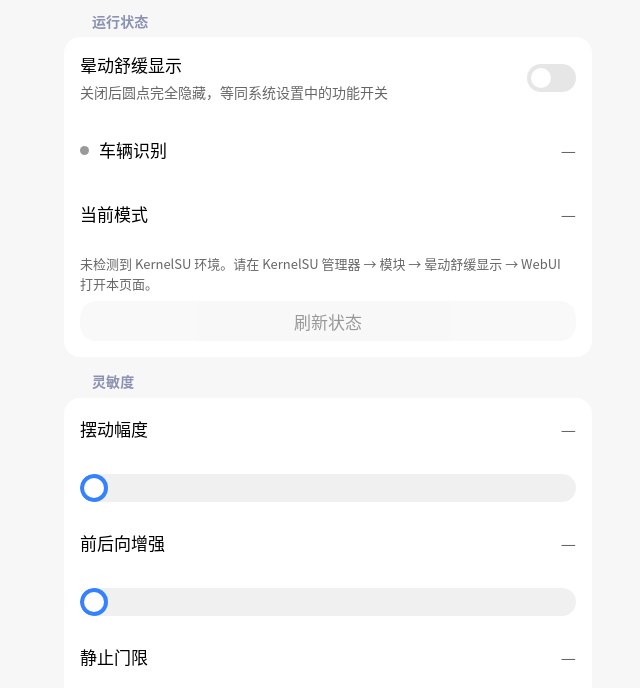
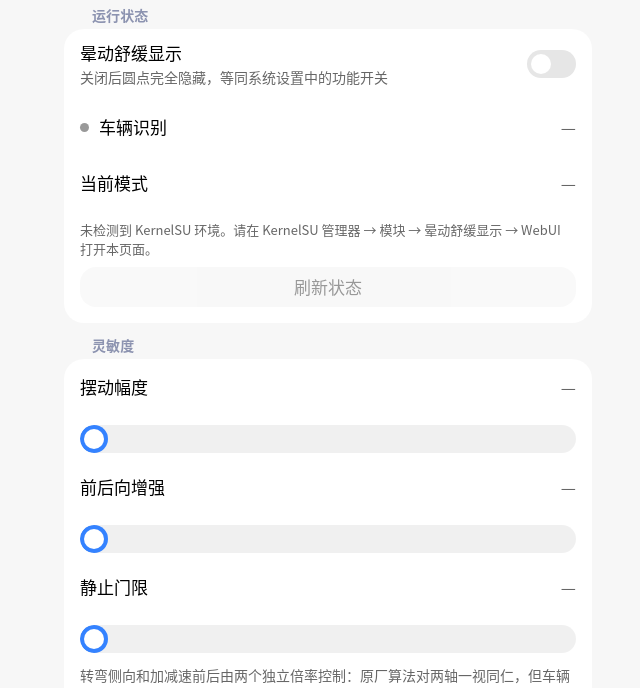
Before and after one commit to MieAiiii/oplus-antidizzy-module, a plain HTML site: page module/webroot/index.html in a window 1280 px wide. Shown: the part 65-753 px from the top of the page, without its empty margins (312-952 px from the left). Drawn offline with Linux system fonts and the light colour scheme.

Commit message:
release: v7.4 — 紧凑布局回归 + 卡片圆角 20dp
- 选项行 56dp / 上下内距 12dp，组标题与滑杆间距收紧
- 卡片圆角 16dp → 20dp（squircle 平滑圆角）

```diff
--- a/module/webroot/index.html
+++ b/module/webroot/index.html
@@ -116,23 +116,23 @@
   /* ===== SmallTitle：subtitle(14sp Bold) + onBackgroundVariant + PaddingValues(28, 8) ===== */
   .group-title {
     font-size: 14px; font-weight: 700; color: var(--on-bg-variant);
-    padding: 0 28px; margin: 14px 0 6px;
+    padding: 0 28px; margin: 8px 0 4px;
     letter-spacing: .1px;
   }
 
-  /* ===== Card：16dp squircle 平滑圆角（miuix-squircle），surfaceContainer，无阴影 ===== */
+  /* ===== Card：20dp squircle 平滑圆角（miuix-squircle），surfaceContainer，无阴影 ===== */
   .card {
     background: var(--card);
-    border-radius: 16px;
+    border-radius: 20px;
     corner-shape: squircle;         /* Chrome 133+：超椭圆平滑圆角（miuix squircle） */
     overflow: hidden;
     margin-bottom: 12px;            /* miuix 卡片间距 12dp */
   }
   .card:last-child { margin-bottom: 0; }
 
-  /* ===== BasicComponent：minHeight 64dp（宽松版），InsideMargin 16dp，标题 17sp Medium ===== */
+  /* ===== BasicComponent：minHeight 56dp（紧凑版），InsideMargin 16dp，标题 17sp Medium ===== */
   .mi-row {
-    position: relative; min-height: 64px; padding: 16px;
+    position: relative; min-height: 56px; padding: 12px 16px;
     display: flex; align-items: center; justify-content: space-between; gap: 12px;
   }
   /* 行间分隔线：已按需求关闭（如需恢复把下面规则取消注释） */
@@ -145,7 +145,7 @@
   .mi-row.pressable:active { transform: scale(.985); background: var(--press); }
   .row-main { flex: 1; min-width: 0; }
   .row-title { font-size: 17px; font-weight: 500; }      /* headline1 + Medium */
-  .row-summary { font-size: 14px; color: var(--summary); margin-top: 4px; line-height: 1.45; }
+  .row-summary { font-size: 14px; color: var(--summary); margin-top: 2px; line-height: 1.4; }
   .row-value { font-size: 17px; color: var(--summary); font-variant-numeric: tabular-nums; white-space: nowrap; }
   .row-label { display: flex; align-items: center; font-size: 17px; font-weight: 500; }
 
@@ -191,7 +191,7 @@
             左右留白 = 14dp（thumbRadius），
             拖拽时轨道叠加 4.4% 黑蒙版，thumb 放大 1.127 ===== */
   .slider {
-    position: relative; height: 28px; margin: 12px 16px 10px;
+    position: relative; height: 28px; margin: 10px 16px 6px;
     touch-action: none; cursor: pointer; isolation: isolate;
   }
   .slider-track {
```
Also changed, not shown: 2 other files.
